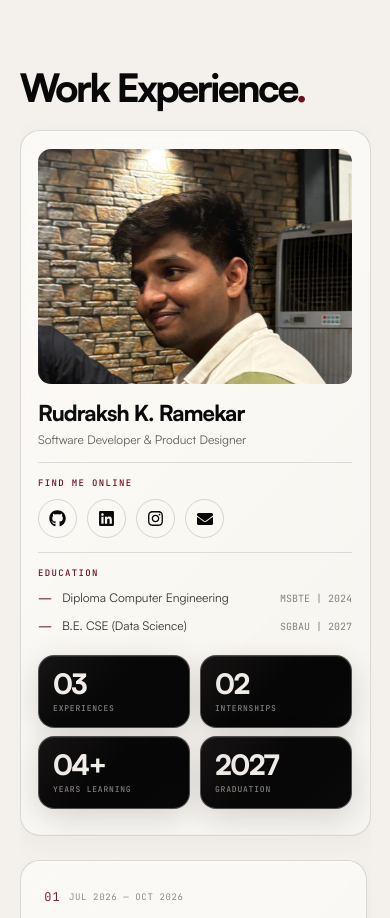
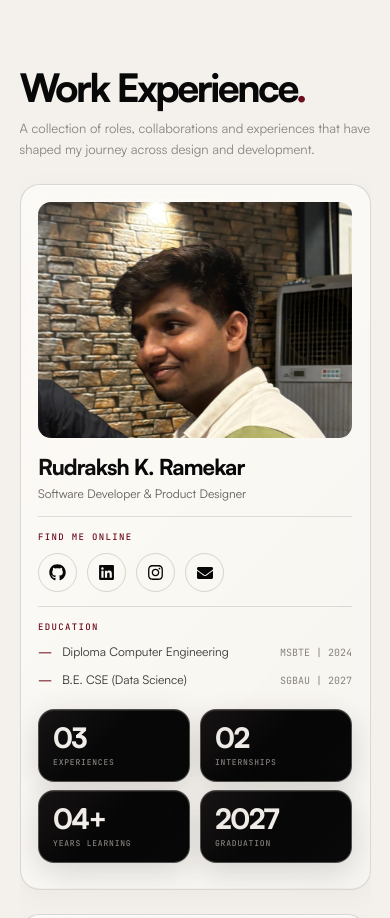
Before and after one commit to roxton75/PORTFOLIO-2026, a Next.js app: page / in a window 390 px wide. Shown: the part 846-1764 px from the top of the page. Built offline with nearby package versions, Linux system fonts and the light colour scheme.

Commit message:
Work section: refined desktop padding and enabled heading description on mobile

```diff
--- a/components/work/Work.module.css
+++ b/components/work/Work.module.css
@@ -8,7 +8,7 @@
   isolation: isolate;
   width: 100%;
   min-height: 100svh;
-  padding: clamp(20px, 3vh, 44px) clamp(5%, 8vw, 12%);
+  padding: clamp(80px, 10vh, 120px) clamp(5%, 8vw, 12%);
   background: var(--off-white);
   color: var(--black, #080808);
   display: flex;
@@ -813,9 +813,14 @@
     font-size: clamp(40px, 9vw, 58px);
   }
 
-  /* Hide introductory description */
+  /* Show description below heading */
   .headingDescription {
-    display: none;
+    display: block;
+    max-width: 100%;
+    margin: 12px 0 0;
+    font-size: 13px;
+    line-height: 1.6;
+    text-align: left;
   }
 
   /* Stack profile and experience */
```
